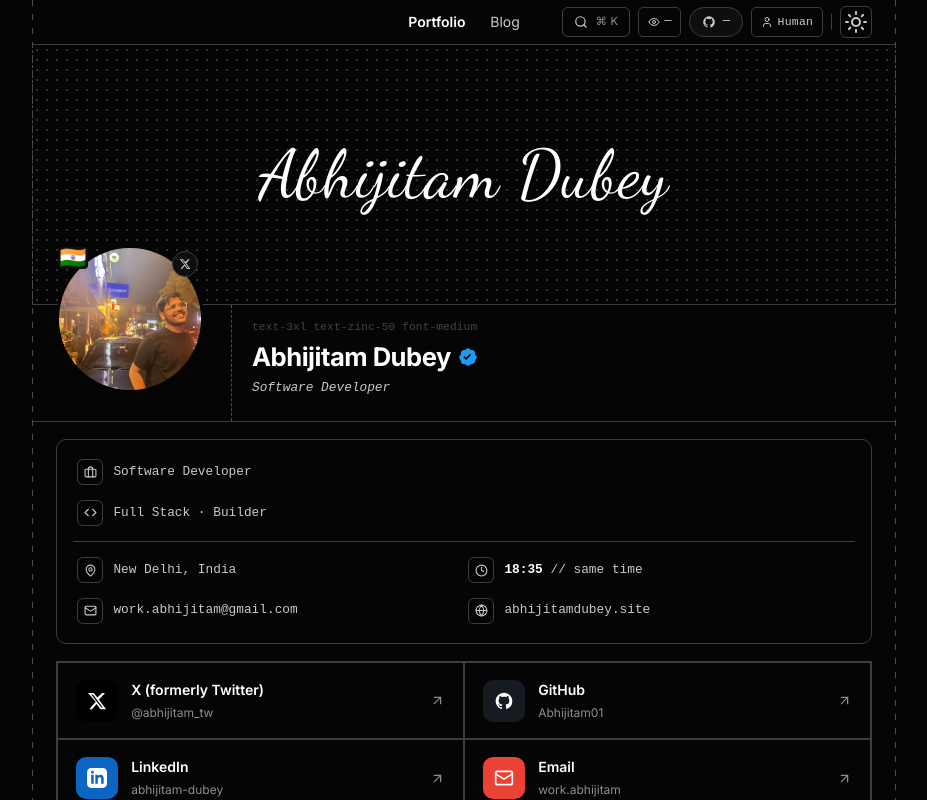
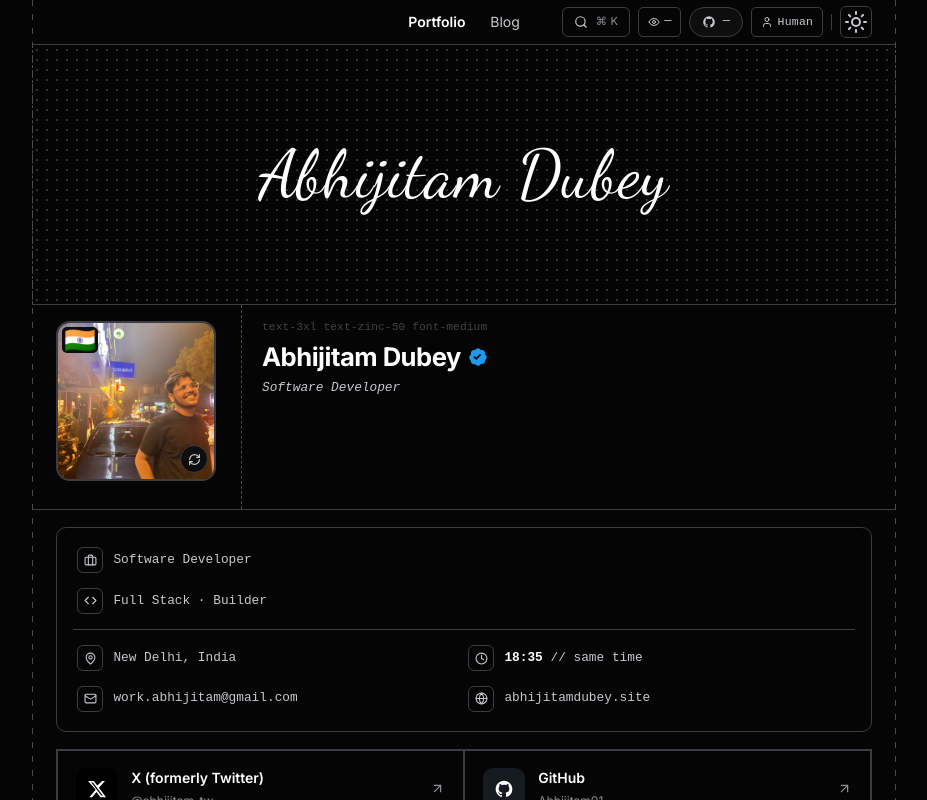
Before and after one commit to Abhijitam01/portfolio-website, a Next.js app: page / in a window 1280 px wide. Shown: the top 800 px of the page, without its empty margins (176-1103 px from the left). Built offline with nearby package versions, Linux system fonts and the light colour scheme; no server answers.

Commit message:
style: square avatar, bigger flag badge, swap icon toggle, avatar in name section

```diff
--- a/src/app/globals.css
+++ b/src/app/globals.css
@@ -632,35 +632,34 @@ html.theme-color-transition *::after {
 }
 
 .hero-avatar-col {
-    width: 200px;
+    width: 210px;
     flex-shrink: 0;
-    padding: 0 1.25rem 1.25rem 1.5rem;
+    padding: 1rem 1.25rem 1.25rem 1.5rem;
     border-right: 1px dashed var(--border-dotted);
 }
 
 .hero-avatar-outer {
     position: relative;
     display: inline-block;
-    margin-top: -60px; /* overlap the banner border */
 }
 
 .hero-avatar-circle {
     position: relative;
-    width: 148px;
-    height: 148px;
-    border-radius: 50%;
+    width: 160px;
+    height: 160px;
+    border-radius: 14px;
     overflow: hidden;
-    border: 3px solid var(--bg-primary); /* gap ring */
+    border: 2px solid var(--border-color);
     background: var(--bg-secondary);
 }
 
 .hero-flag-badge {
     position: absolute;
-    top: 2px;
-    left: 2px;
-    width: 30px;
-    height: 22px;
-    border-radius: 4px;
+    top: 6px;
+    left: 6px;
+    width: 36px;
+    height: 26px;
+    border-radius: 5px;
     overflow: hidden;
     display: flex;
     align-items: center;
@@ -671,16 +670,16 @@ html.theme-color-transition *::after {
 }
 
 .hero-flag-emoji {
-    font-size: 1.35rem;
+    font-size: 1.6rem;
     line-height: 1;
 }
 
 .hero-identity-toggle {
     position: absolute;
-    top: 6px;
-    right: 6px;
-    width: 26px;
-    height: 26px;
+    bottom: 8px;
+    right: 8px;
+    width: 28px;
+    height: 28px;
     border-radius: 50%;
     background: var(--bg-secondary);
     border: 1px solid var(--border-color);
@@ -690,20 +689,29 @@ html.theme-color-transition *::after {
     justify-content: center;
     color: var(--text-secondary);
     z-index: 10;
-    transition: all 0.15s ease;
+    transition: all 0.2s ease;
     padding: 0;
 }
 
 .hero-identity-toggle:hover {
-    background: var(--bg-primary);
+    background: var(--bg-secondary);
     color: var(--text-primary);
     border-color: var(--text-secondary);
+}
+
+.hero-identity-toggle:hover svg {
+    animation: swap-spin 0.45s ease-in-out;
 }
 
 .hero-identity-toggle.active {
     background: #1d9bf0;
     border-color: #1d9bf0;
     color: #fff;
+}
+
+@keyframes swap-spin {
+    0%   { transform: rotate(0deg); }
+    100% { transform: rotate(180deg); }
 }
 
 .hero-verified-twitter {
--- a/src/components/header.tsx
+++ b/src/components/header.tsx
@@ -59,18 +59,13 @@ const InfoRow = ({ icon, text }: { icon: React.ReactNode; text: React.ReactNode
   </div>
 );
 
-// X (Twitter) icon for the toggle button
-const XIcon = () => (
-  <svg width="12" height="12" viewBox="0 0 24 24" fill="currentColor">
-    <path d="M18.244 2.25h3.308l-7.227 8.26 8.502 11.24H16.17l-4.714-6.231-5.401 6.231H2.742l7.732-8.835L1.254 2.25H8.08l4.253 5.622zm-1.161 17.52h1.833L7.084 4.126H5.117z" />
-  </svg>
-);
-
-// Person icon for switching back to real identity
-const PersonIcon = () => (
-  <svg width="12" height="12" viewBox="0 0 24 24" fill="none" stroke="currentColor" strokeWidth="2.5" strokeLinecap="round" strokeLinejoin="round">
-    <path d="M20 21v-2a4 4 0 0 0-4-4H8a4 4 0 0 0-4 4v2" />
-    <circle cx="12" cy="7" r="4" />
+// Swap / rotating arrows icon for identity toggle
+const SwapIcon = () => (
+  <svg width="13" height="13" viewBox="0 0 24 24" fill="none" stroke="currentColor" strokeWidth="2.2" strokeLinecap="round" strokeLinejoin="round">
+    <path d="M3 12a9 9 0 0 1 9-9 9.75 9.75 0 0 1 6.74 2.74L21 8" />
+    <path d="M21 3v5h-5" />
+    <path d="M21 12a9 9 0 0 1-9 9 9.75 9.75 0 0 1-6.74-2.74L3 16" />
+    <path d="M3 21v-5h5" />
   </svg>
 );
 
@@ -108,20 +103,21 @@ export function Header() {
                 />
               )}
             </div>
-            {/* Identity toggle button */}
+            {/* Flag badge — top-left */}
+            {!isTwitter && (
+              <div className="hero-flag-badge">
+                <span className="hero-flag-emoji">🇮🇳</span>
+              </div>
+            )}
+            {/* Identity swap button — bottom-right */}
             <button
               onClick={() => setIsTwitter((v) => !v)}
               className={`hero-identity-toggle${isTwitter ? " active" : ""}`}
               aria-label={isTwitter ? "Switch to real identity" : "Switch to Twitter identity"}
               title={isTwitter ? "Show real profile" : "Show Twitter profile"}
             >
-              {isTwitter ? <PersonIcon /> : <XIcon />}
+              <SwapIcon />
             </button>
-            {!isTwitter && (
-              <div className="hero-flag-badge">
-                <span className="hero-flag-emoji">🇮🇳</span>
-              </div>
-            )}
           </div>
         </div>
 
```
